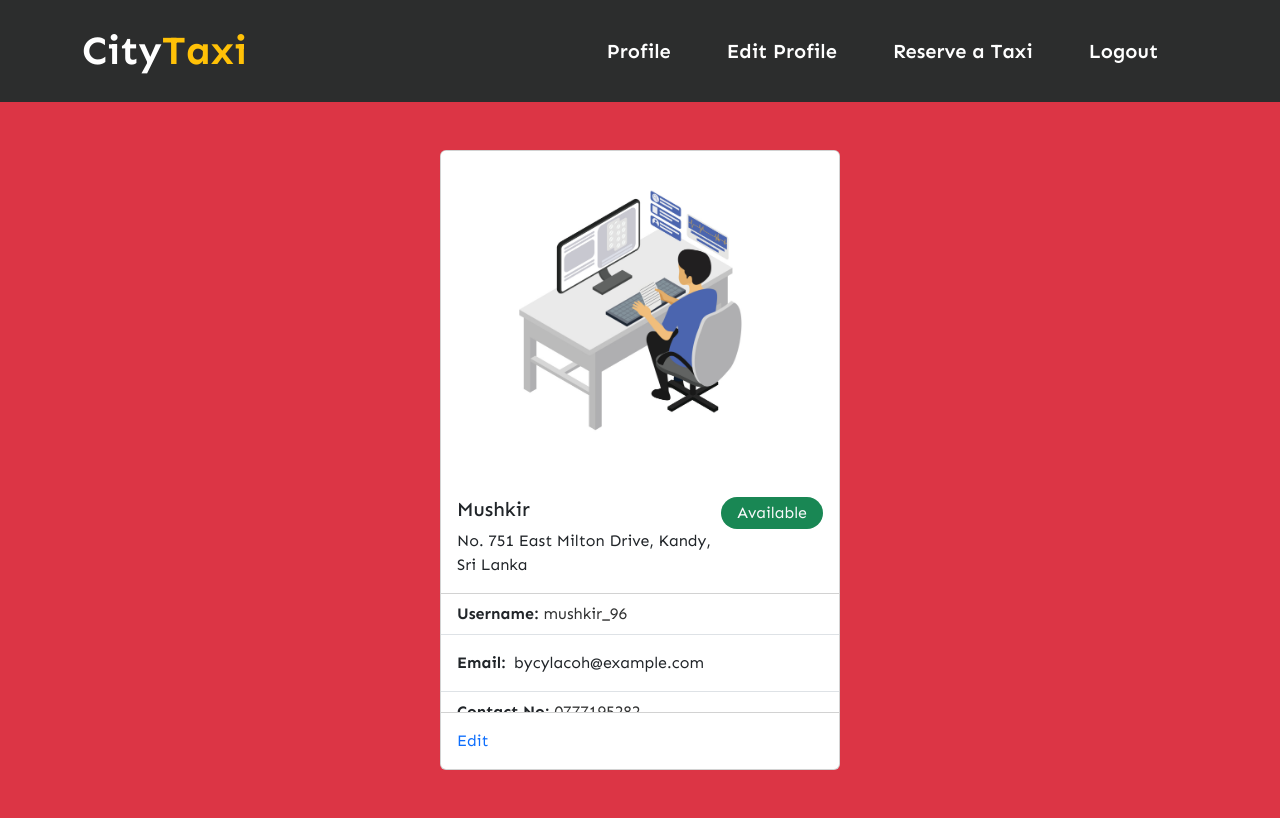
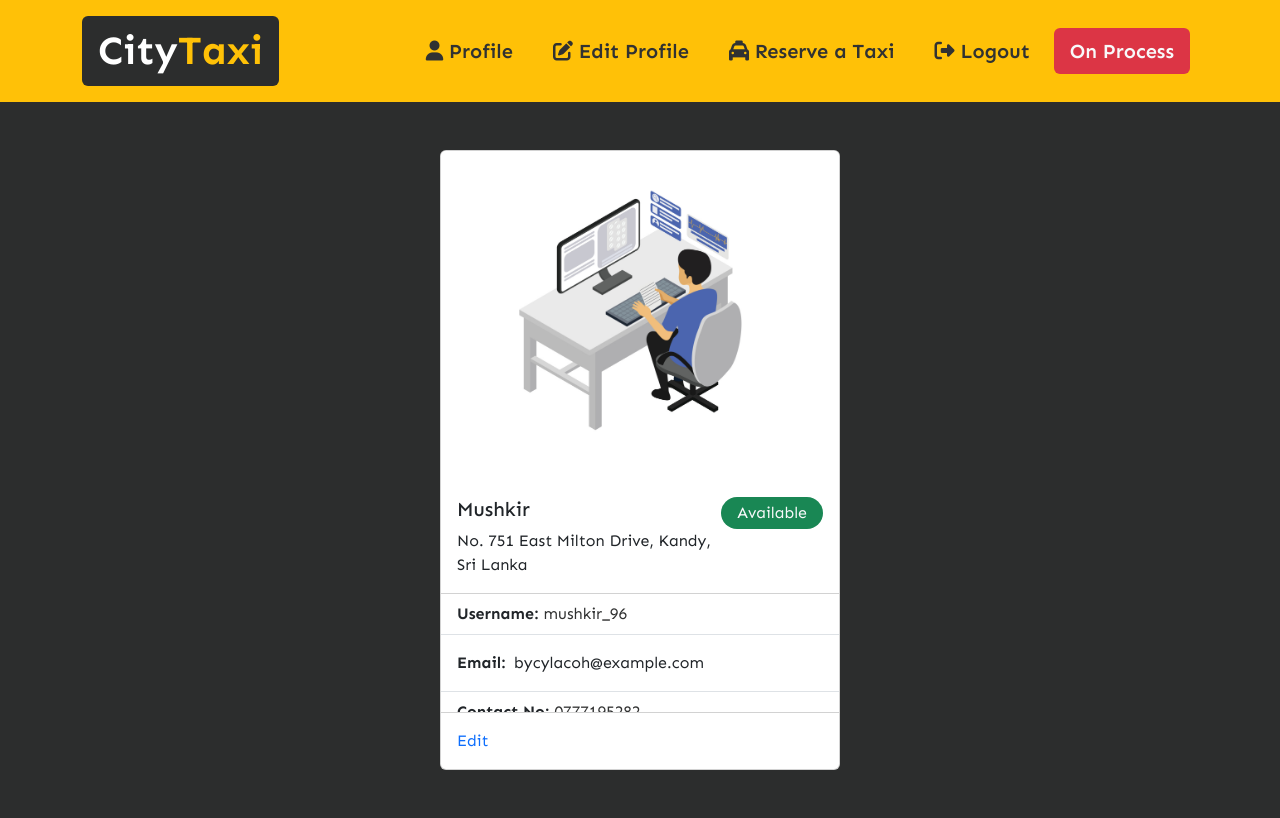
Before and after one commit to KingMaster86/taxi-pi-web, a PHP site: page /passenger-directory/passenger-homepage.php?profile in a window 1280 px wide. Run offline with PHP 8.4, Linux system fonts and the light colour scheme; some libraries are stand-ins or nearby versions.

Commit message:
feat & style: implemented taxi reservation feature and design reservation status button in passenger dashboard

```diff
--- a/driver-directory/homepage.php
+++ b/driver-directory/homepage.php
@@ -53,7 +53,7 @@ if ($isLoggedInUsernameExist > 0 && $isLoggedInUsernameExist == 1) {
 
 <body class="overflow-x-hidden background-black-color">
     <!-- Header Area -->
-    <header class="container-fluid bg-warning ">
+    <header class="container-fluid bg-warning">
         <nav class="navbar navbar-expand-lg container py-3">
             <div class="container-fluid">
                 <!-- Logo -->
--- a/passenger-directory/passenger-homepage.php
+++ b/passenger-directory/passenger-homepage.php
@@ -37,13 +37,13 @@
   <link rel="stylesheet" href="../assets/css/style2.css" />
 </head>
 
-<body class="overflow-x-hidden bg-external-white">
+<body class="overflow-x-hidden background-black-color">
   <!-- Header Area -->
-  <header class="container-fluid background-black-color">
+  <header class="container-fluid bg-warning">
     <nav class="navbar navbar-expand-lg container py-3">
       <div class="container-fluid">
         <!-- Logo -->
-        <a class="navbar-brand text-white fs-1 fw-bold" href="../index.php">City<span class="text-warning">Taxi</span></a>
+        <a class="navbar-brand background-black-color px-3 text-white rounded-2  fs-1 fw-bold " href="../index.php">City<span class="text-warning">Taxi</span></a>
 
         <!-- Toggle Button (Responsvie) -->
         <button class="navbar-toggler bg-warning" type="button" data-bs-toggle="collapse" data-bs-target="#navbarSupportedContent" aria-controls="navbarSupportedContent" aria-expanded="false" aria-label="Toggle navigation">
@@ -54,19 +54,23 @@
         <div class="collapse navbar-collapse" id="navbarSupportedContent">
           <ul class="navbar-nav ms-auto mb-2 mb-lg-0">
             <li class="nav-item">
-              <a class="nav-link text-white fs-5 rounded hover-effect me-4 px-3 fw-semibold" href="../about-us.html">Profile</a>
+              <a class="nav-link font-black fs-5 rounded effect-black me-2 px-3 fw-semibold" href="passenger-homepage.php?profile"><i class="fa-solid fa-user"></i> Profile</a>
             </li>
 
             <li class="nav-item">
-              <a class="nav-link text-white fs-5 rounded hover-effect me-4 px-3 fw-semibold" href="../about-us.html">Edit Profile</a>
+              <a class="nav-link font-black fs-5 rounded effect-black me-2 px-3 fw-semibold" href="#"><i class="fa-solid fa-pen-to-square"></i> Edit Profile</a>
             </li>
 
             <li class="nav-item">
-              <a class="nav-link text-white fs-5 rounded hover-effect me-4 px-3 fw-semibold" href="../select-driver.php">Reserve a Taxi</a>
+              <a class="nav-link font-black fs-5 rounded effect-black me-2 px-3 fw-semibold" href="../select-driver.php"><i class="fa-solid fa-taxi"></i> Reserve a Taxi</a>
             </li>
 
             <li class="nav-item">
-              <a class="nav-link text-white fs-5 rounded hover-effect me-4 px-3 fw-semibold" href="../contact-us.html">Logout</a>
+              <a class="nav-link font-black fs-5 rounded effect-black me-2 px-3 fw-semibold" href="logout.php"><i class="fa-solid fa-right-from-bracket"></i> Logout</a>
+            </li>
+
+            <li class="nav-item">
+              <a class="nav-link bg-danger text-light btn fs-5 me-2 px-3 fw-semibold" href="#">On Process</a>
             </li>
           </ul>
         </div>
@@ -76,43 +80,13 @@
   <!-- End -->
 
   <main>
-    <div class="mx-auto p-2 p-md-5 bg-danger">
-      <div class="card mx-auto" id="driver-profile-card">
-        <img src="../assets/img/admin-clipart.jpg" class="card-img-top" alt="..." />
-        <div class="card-body d-md-flex gap-1 align-items-start">
-          <div>
-            <h5 class="card-title">Mushkir</h5>
-            <p class="card-text">
-              No. 751 East Milton Drive, Kandy, Sri Lanka
-            </p>
-          </div>
-          <div class="bg-success px-3 py-1 rounded-5 text-light mt-2 mt-md-0 text-center">
-            Available
-          </div>
-        </div>
-        <ul class="list-group list-group-flush card-height overflow-y-scroll">
-          <li class="list-group-item fw-bold">
-            Username:
-            <span class="text-decoration-none fw-normal font-black">mushkir_96</span>
-          </li>
-          <li class="list-group-item d-md-flex align-items-center gap-2 pl-2 pt-0 pb-0 pe-0">
-            <p class="card-text mt-3 fw-bold">Email:</p>
-            <p class="card-text">bycylacoh@example.com</p>
-          </li>
-          <li class="list-group-item fw-bold">
-            Contact No:
-            <a href="tel:0000" class="text-decoration-none fw-normal font-black">0777195282</a>
-          </li>
-
-          <li class="list-group-item fw-bold">
-            ID Card No:
-            <span class="text-decoration-none fw-normal font-black">199631404505</span>
-          </li>
-        </ul>
-        <div class="card-body">
-          <a href="./edit-profile.html" class="card-link text-decoration-none">Edit
-          </a>
-        </div>
+    <div class="row">
+      <div class="col-md-12">
+        <?php
+        if (isset($_GET['profile'])) {
+          include('passenger-profile.php');
+        }
+        ?>
       </div>
     </div>
   </main>
--- /dev/null
+++ b/passenger-directory/passenger-profile.php
@@ -0,0 +1,44 @@
+<?php
+include('../includes/connect.php');
+session_start();
+?>
+
+<div class="mx-auto p-2 p-md-5">
+    <div class="card mx-auto" id="driver-profile-card">
+        <img src="../assets/img/admin-clipart.jpg" class="card-img-top" alt="..." />
+        <div class="card-body d-md-flex gap-1 align-items-start">
+            <div>
+                <h5 class="card-title">Mushkir</h5>
+                <p class="card-text">
+                    No. 751 East Milton Drive, Kandy, Sri Lanka
+                </p>
+            </div>
+            <div class="bg-success px-3 py-1 rounded-5 text-light mt-2 mt-md-0 text-center">
+                Available
+            </div>
+        </div>
+        <ul class="list-group list-group-flush card-height overflow-y-scroll">
+            <li class="list-group-item fw-bold">
+                Username:
+                <span class="text-decoration-none fw-normal font-black">mushkir_96</span>
+            </li>
+            <li class="list-group-item d-md-flex align-items-center gap-2 pl-2 pt-0 pb-0 pe-0">
+                <p class="card-text mt-3 fw-bold">Email:</p>
+                <p class="card-text">bycylacoh@example.com</p>
+            </li>
+            <li class="list-group-item fw-bold">
+                Contact No:
+                <a href="tel:0000" class="text-decoration-none fw-normal font-black">0777195282</a>
+            </li>
+
+            <li class="list-group-item fw-bold">
+                ID Card No:
+                <span class="text-decoration-none fw-normal font-black">199631404505</span>
+            </li>
+        </ul>
+        <div class="card-body">
+            <a href="./edit-profile.html" class="card-link text-decoration-none">Edit
+            </a>
+        </div>
+    </div>
+</div>
```
Also changed, not shown: Work Diary.txt (+5 -4 lines), passenger-directory/logout.php (added, +7 -0 lines), reservation.php (+67 -0 lines), sign-up/driver.php (+0 -10 lines).
